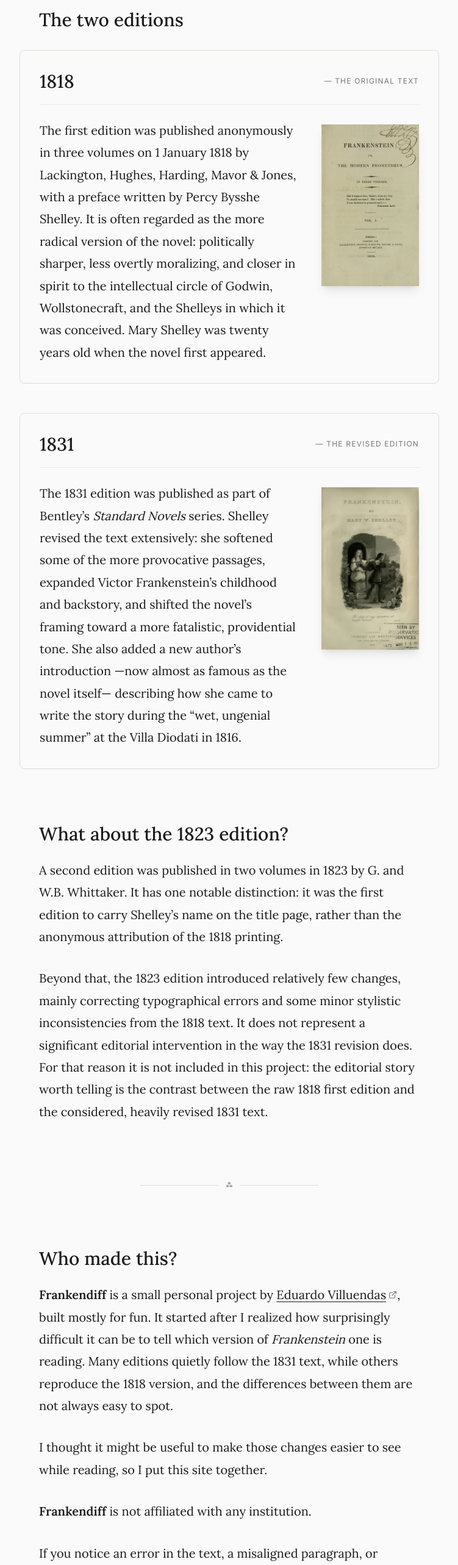
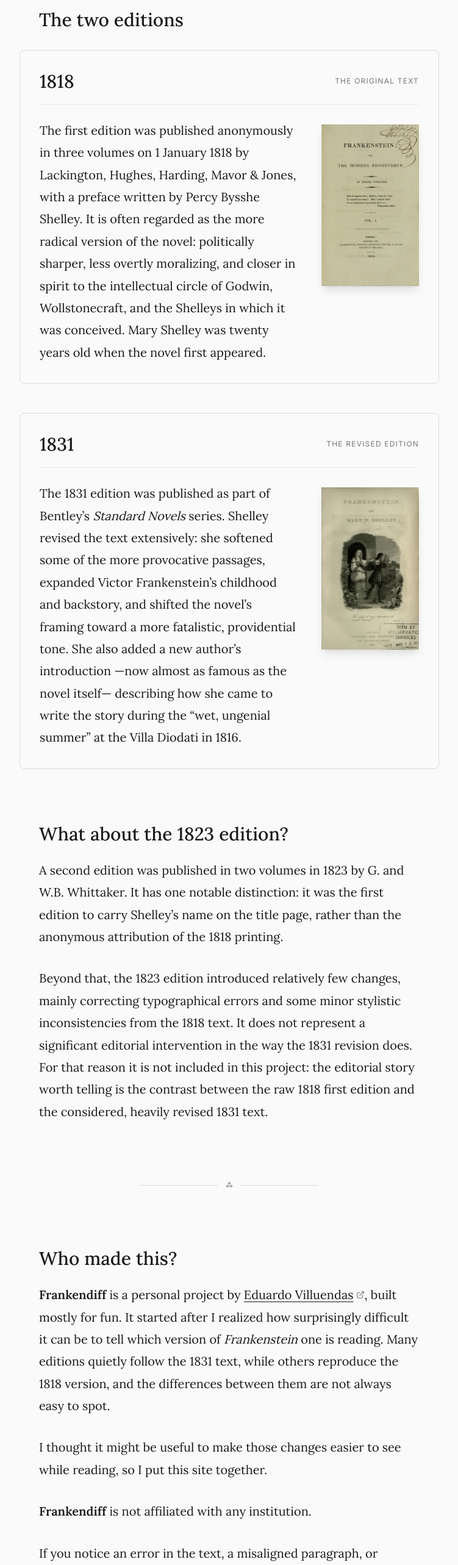
Before and after one commit to evilluendas/frankendiff, a Next.js app: page /about in a window 1280 px wide. Shown: the part 980-3546 px from the top of the page at 61% size, without its empty margins (264-1015 px from the left). Built offline with nearby package versions, Linux system fonts and the light colour scheme; a web font is replaced by a local one.

Commit message:
Small tweaks to About

```diff
--- a/app/about/page.tsx
+++ b/app/about/page.tsx
@@ -41,7 +41,7 @@ export default function AboutPage() {
           <div className="mb-12 border border-border rounded-lg p-8 md:-mx-8">
             <h3 className="flex justify-between items-center mb-6 pb-5 border-b border-dotted border-border">
                 <span className="text-3xl font-medium">1818 </span>
-                <span className="font-sans text-xs tracking-widest text-muted uppercase">— The original text</span>
+                <span className="font-sans text-xs tracking-widest text-muted uppercase">The original text</span>
               </h3>
             <div className="flex flex-col md:flex-row gap-10 relative items-start">
               <p className="prose-serif text-fg">
@@ -50,7 +50,7 @@ export default function AboutPage() {
                 Bysshe Shelley. It is often regarded as the more radical version of the novel:
                 politically sharper, less overtly moralizing, and closer in spirit to the intellectual circle of Godwin, Wollstonecraft, and the Shelleys in which it was conceived. Mary Shelley was twenty years old when the novel first appeared.
               </p>
-              <div className="mx-auto mt-2 w-full max-w-80 md:max-w-40 mb-12 shrink-0 shadow-lg">
+              <div className="mx-auto mt-2 w-full max-w-80 md:max-w-40 shrink-0 shadow-lg">
                 <Image
                   src="/frankenstein-1818-cover.jpg"
                   alt="1831 edition cover"
@@ -65,7 +65,7 @@ export default function AboutPage() {
           <div className="mb-12 border border-border rounded-lg p-8 md:-mx-8">
             <h3 className="flex justify-between items-center mb-6 pb-5 border-b border-dotted border-border">
                 <span className="text-3xl font-medium">1831 </span>
-                <span className="font-sans text-xs tracking-widest text-muted uppercase">— The revised edition</span>
+                <span className="font-sans text-xs tracking-widest text-muted uppercase">The revised edition</span>
               </h3>
             <div className="flex flex-col md:flex-row gap-10 relative items-start">
               <p>
@@ -77,7 +77,7 @@ export default function AboutPage() {
               how she came to write the story during the &ldquo;wet, ungenial summer&rdquo; at
               the Villa Diodati in 1816.
               </p>
-              <div className="mx-auto mt-2 w-full max-w-80 md:max-w-40 mb-12 shrink-0 shadow-lg">
+              <div className="mx-auto mt-2 w-full max-w-80 md:max-w-40 shrink-0 shadow-lg">
                 <Image
                   src="/frankenstein-1831-cover.jpg"
                   alt="1831 edition cover"
@@ -116,7 +116,7 @@ export default function AboutPage() {
 
 
           <p>
-          <strong className="font-semibold">Frankendiff</strong> is a small personal project by <a href="https://www.linkedin.com/in/evilluendas/" target="_blank" rel="noopener noreferrer" className="underline underline-offset-4 decoration-1 hover:text-muted transition-colors inline-flex items-baseline gap-1">Eduardo Villuendas <ExternalLink size={14} className="self-center text-muted" /></a>, built mostly for fun. It started after I realized how surprisingly difficult it can be to tell which version of <em>Frankenstein</em> one is reading. Many editions quietly follow the 1831 text, while others reproduce the 1818 version, and the differences between them are not always easy to spot.
+          <strong className="font-semibold">Frankendiff</strong> is a personal project by <span className="text-nowrap"><a href="https://www.linkedin.com/in/evilluendas/" target="_blank" rel="noopener noreferrer" className="underline underline-offset-4 decoration-1 hover:text-muted transition-colors inline-flex items-baseline gap-1">Eduardo Villuendas <ExternalLink size={14} className="self-center text-muted" /></a>,</span> built mostly for fun. It started after I realized how surprisingly difficult it can be to tell which version of <em>Frankenstein</em> one is reading. Many editions quietly follow the 1831 text, while others reproduce the 1818 version, and the differences between them are not always easy to spot.
           </p>
           <p>
           I thought it might be useful to make those changes easier to see while reading, so I put this site together.
@@ -185,7 +185,7 @@ export default function AboutPage() {
           </ul>
         </section>
         <section className="prose-serif text-right text-fg mt-80 mb-8 space-y-8">
-          <p>Thanks for your time! <br />
+          <p>Thank you for your time! <br />
             <span className="text-muted italic">— New York City, March 2026</span>
           </p>
         </section>
```
